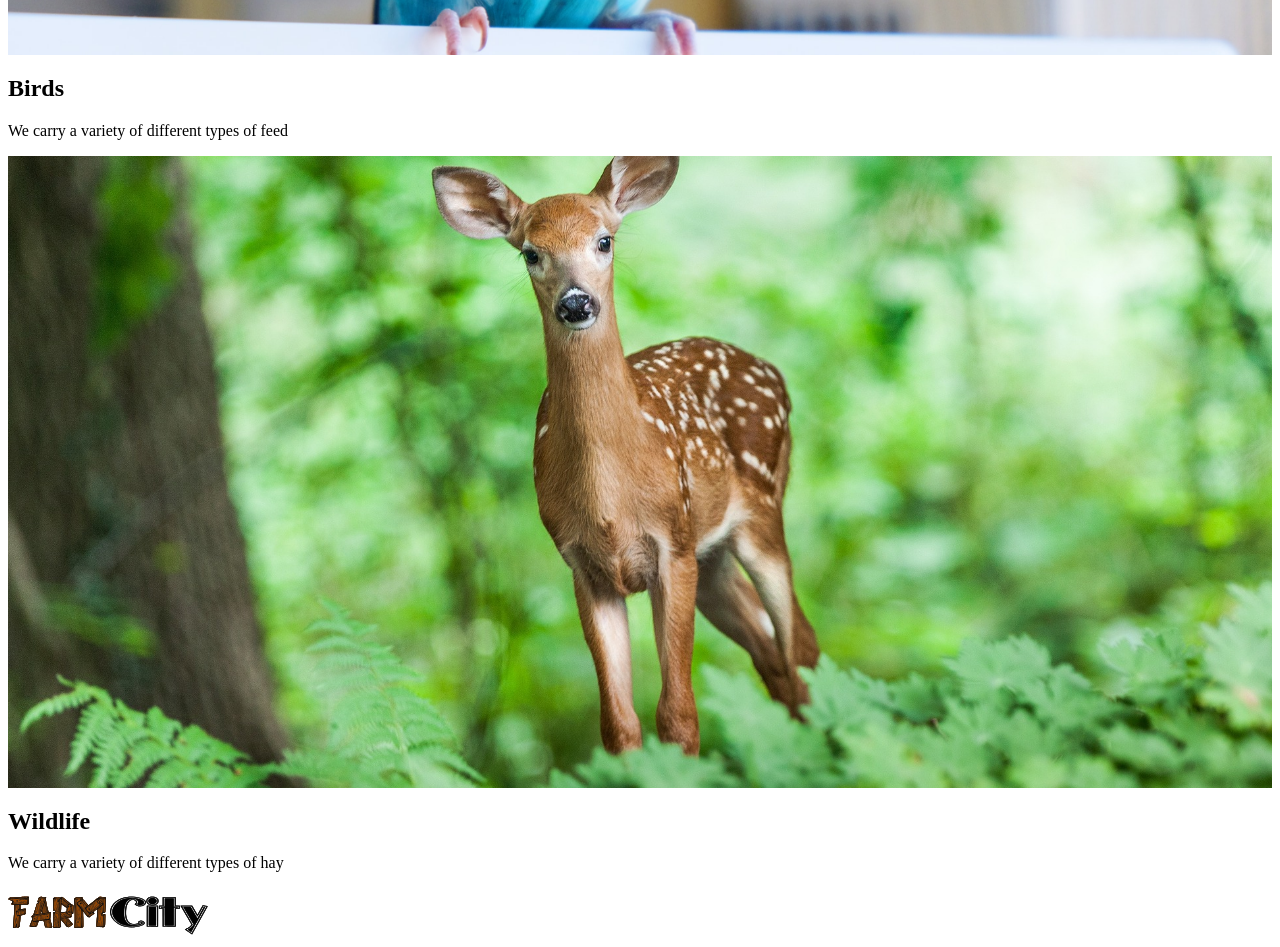
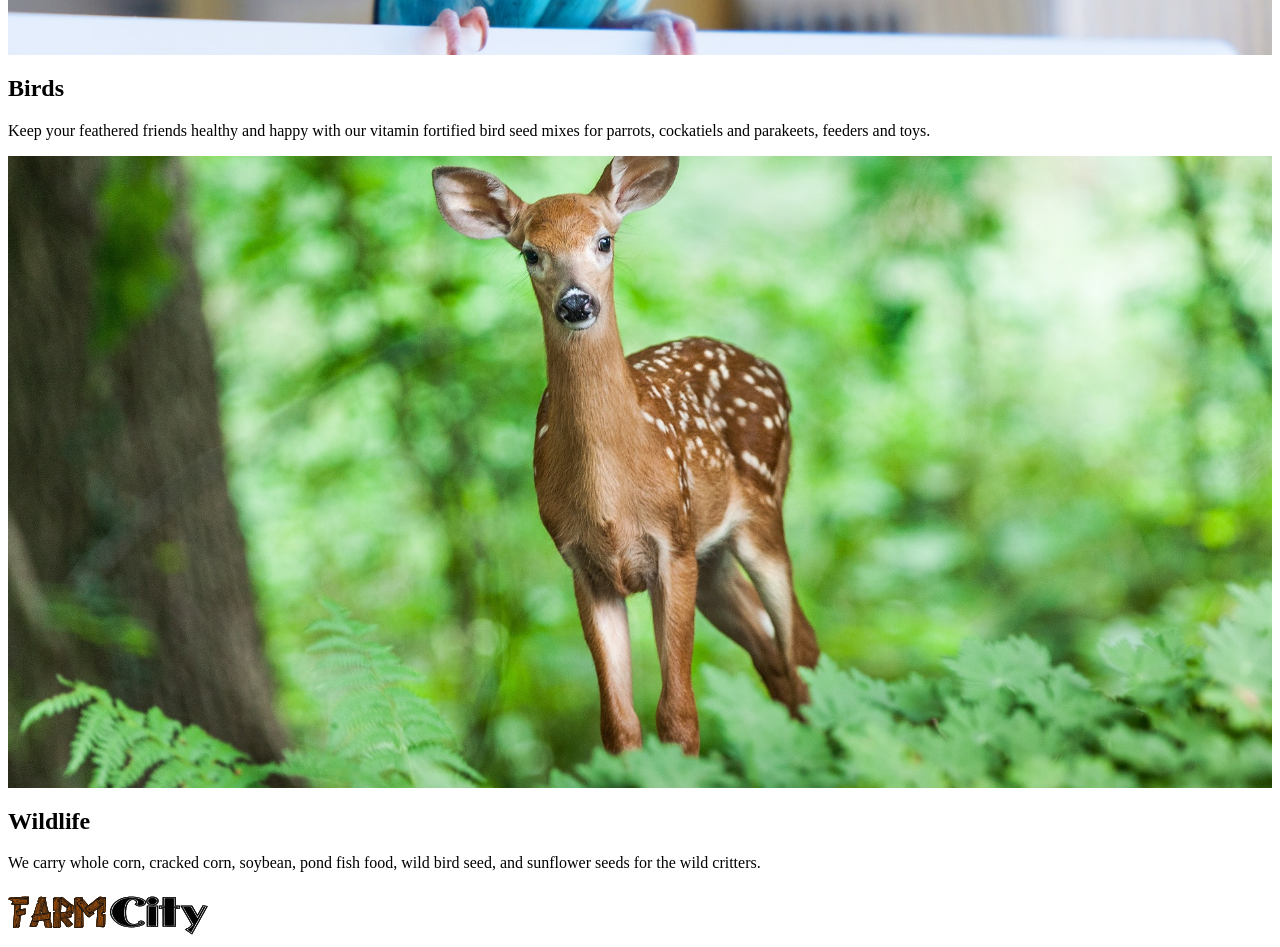
Before and after one commit to scottdiemer/farmcity, a Next.js app: page / in a window 1280 px wide. Shown: the part 4740-5687 px from the top of the page. Built offline with nearby package versions, Linux system fonts and the light colour scheme.

Commit message:
Added description to data category. Made tweaks to alignment and card height

```diff
--- a/components/Featured.js
+++ b/components/Featured.js
@@ -32,7 +32,7 @@ function Featured() {
                     title={title}
                   />
                   <Description
-                    className="py-2 text-sm text-center prose"
+                    className="py-2 md:min-h-[80px] lg:min-h-[100px] text-sm text-center prose"
                     description={description}
                   />
                 </div>
--- a/components/Footer.js
+++ b/components/Footer.js
@@ -16,7 +16,7 @@ export default function Footer() {
   return (
     <>
       <footer className="bg-spicy-mix">
-        <div className="container flex flex-col items-center justify-between p-4 text-white text-champagne md:text-left md:flex-row">
+        <div className="container flex flex-col items-center justify-between p-4 text-white text-champagne text-center md:text-left md:flex-row">
           <Logo />
           <div>
             <ul className="p-4 uppercase">
--- a/components/IconHeader.js
+++ b/components/IconHeader.js
@@ -2,9 +2,9 @@ import { MdLocationOn, MdPhone, MdAccessTime } from "react-icons/md";
 
 export function IconHeader({ title, icon }) {
   return (
-    <div className="flex text-gray-200">
+    <div className="flex text-gray-200 justify-center md:justify-start">
       {icon}
-      <h2 className="ml-2 font-semibold">{title}</h2>
+      <h2 className="ml-2 font-semibold text-center md:text-left">{title}</h2>
     </div>
   );
 }
--- a/data/categories.js
+++ b/data/categories.js
@@ -25,12 +25,14 @@ const Categories = [
   },
   {
     title: "Birds",
-    description: "We carry a variety of different types of feed",
+    description:
+      "Keep your feathered friends healthy and happy with our vitamin fortified bird seed mixes for parrots, cockatiels and parakeets, feeders and toys.",
     imageUrl: "/img/categories/bird.jpg",
   },
   {
     title: "Wildlife",
-    description: "We carry a variety of different types of hay",
+    description:
+      "We carry whole corn, cracked corn, soybean, pond fish food, wild bird seed, and sunflower seeds for the wild critters.",
     imageUrl: "/img/categories/deer.jpg",
   },
 ];
```
